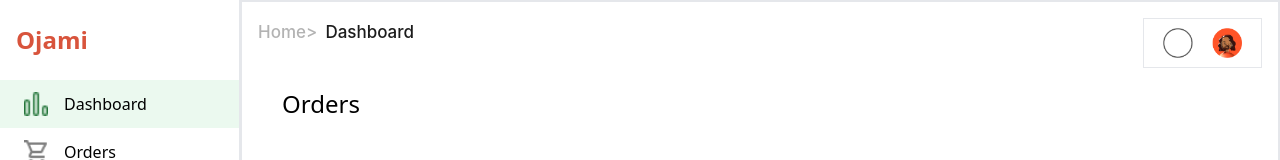
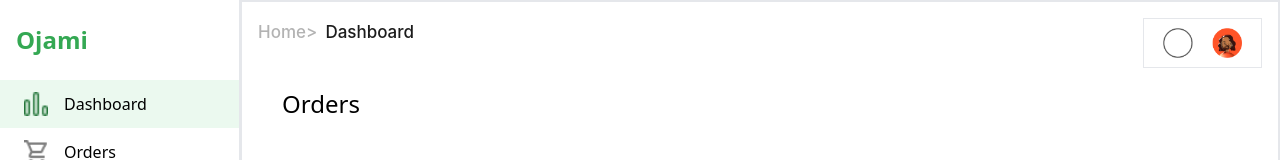
Before and after one commit to Lexpiper/Ojami-Admin-Dashboard, a React (Vite) app in the folder my-admin-dashboard/: page /orders in a window 1280 px wide. Shown: the top 160 px of the page. Built offline with nearby package versions, Linux system fonts and the light colour scheme; a web font is replaced by a local one.

Commit message:
add styling

```diff
--- a/my-admin-dashboard/src/components/sidebar/Sidebar.tsx
+++ b/my-admin-dashboard/src/components/sidebar/Sidebar.tsx
@@ -29,7 +29,7 @@ const Sidebar = () => {
     <div className=" h-screen flex flex-col w-[240px] bg-white border-r border-gray-200">
       <div className="h-20 flex items-center">
         <Link to="/">
-          <span className="logo text-2xl text-[#D8543C] ml-4 font-bold">
+          <span className="logo text-2xl text-[#34A853] ml-4 font-bold">
             Ojami
           </span>
         </Link>
```
